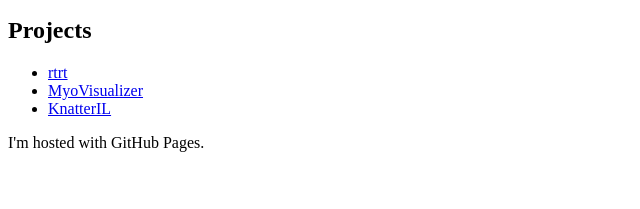
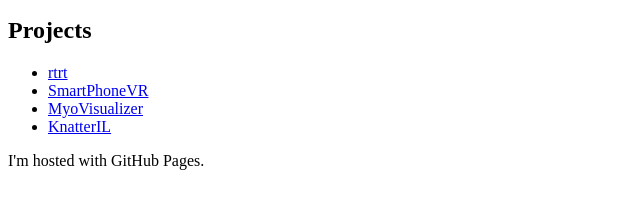
Before and after one commit to burrito82/burrito82.github.io, a plain HTML site: page index.html in a window 1280 px wide. Shown: the part 137-346 px from the top of the page, without its empty margins (0-640 px from the left). Drawn offline with Linux system fonts and the light colour scheme.

Commit message:
added link to spvr

```diff
--- a/index.html
+++ b/index.html
@@ -13,6 +13,7 @@
         <h2>Projects</h2>
         <ul>
             <li><a href="/rtrt">rtrt</a></li>
+            <li><a href="/spvr">SmartPhoneVR</a></li>
             <li><a href="http://gitlab.com/burrito82/MyoVisualizer/">MyoVisualizer</a></li>
             <li><a href="https://git.root13.de:4242/burrito82/knatteril/">KnatterIL</a></li>
         </ul>
```
